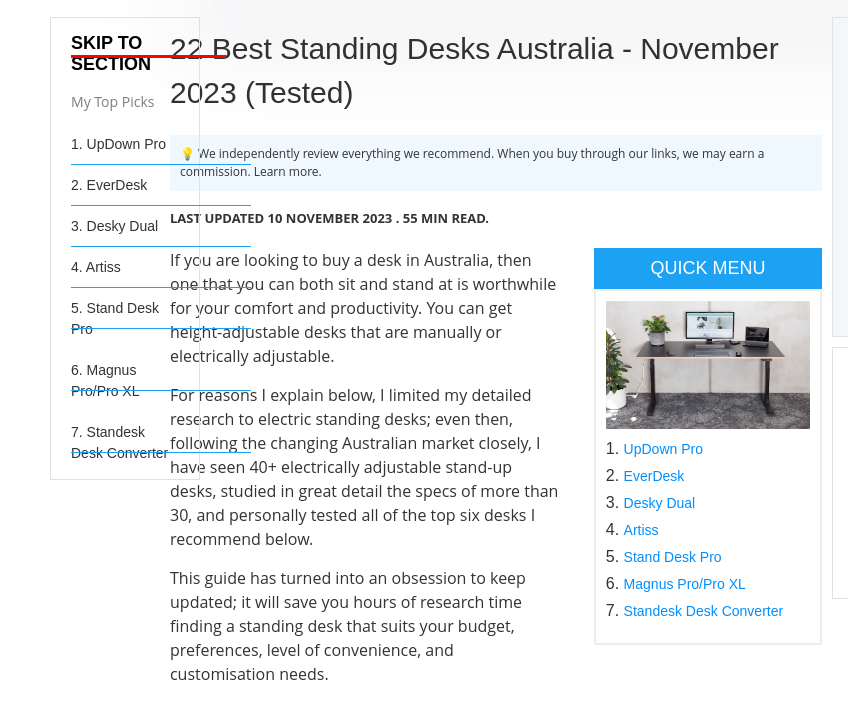
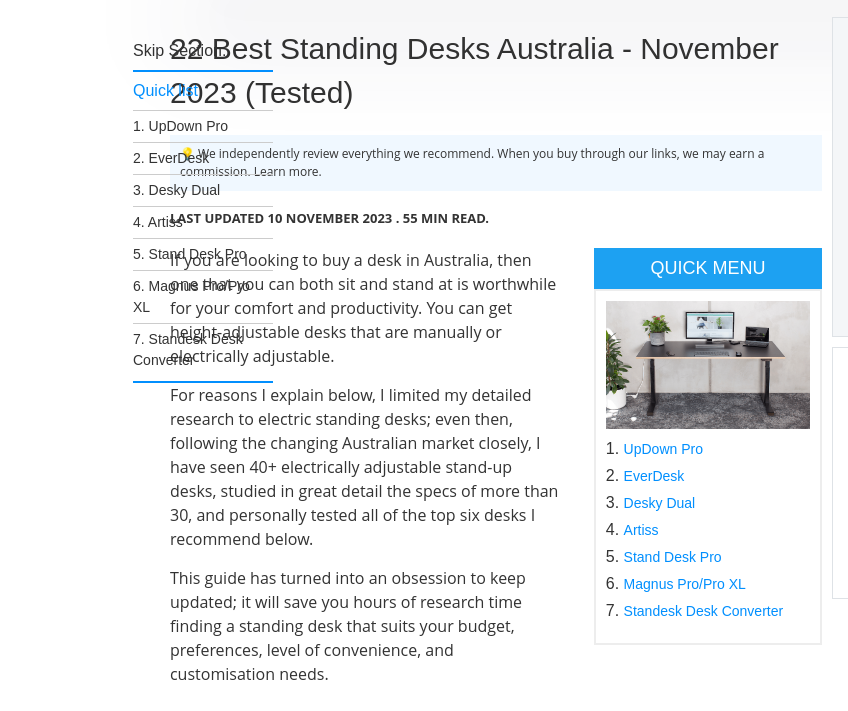
Before and after one commit to almumeetu/expertEasy-darren-Sherwood, a plain HTML site: page index.html in a window 1280 px wide. Shown: the part 106-817 px from the top of the page, 0-848 px from the left. Drawn offline with Linux system fonts and the light colour scheme.

Commit message:
fixed skip to section

```diff
--- a/css/style.css
+++ b/css/style.css
@@ -308,32 +308,37 @@
 /* Skip To Section */
 .skip-to-section {
 	width: 150px;
-	position: absolute;
-	left: 50px;
-	padding: 15px 20px;
-	border: 1px solid #DEE2E6;
+	position: fixed;
+	left: 10%;
+	padding: 15px 5px;
+	margin-top: 10px;
 }
 .skip-to-section .top-pickers{
     padding: ;
 }
 .skip-to-section .top-pickers h3 {
-	font-size: 18px;
+	font-size: 14px;
 	color: #000000;
     font-weight: bold;
     padding-bottom: 5px;
+
 }
-.skip-to-section .top-pickers h3::after {
-	content: '';
-	width: 155px;
-	height: 3px;
-	background: red;
-	position: absolute;
-	left: 0;
-	/* bottom: 3px; */
-	top: 22px;
+.q-list{
+    color: #018FFE;
+    border-top: 2px solid #018FFE;
+    padding-top: 10px;
+    padding-bottom: 10px;
+    border-bottom: 1px solid #CCCCCC;
 }
+
 .section-list ul li {
-	margin-top: 20px;
+	margin-top: 5px;
+	border-bottom: 1px solid #CCCCCC;
+	padding-bottom: 5px;
+}
+.section-list ul li:last-child{
+    border-bottom: 2px solid #018FFE !important;
+    padding-bottom: 10px;
 }
 .skip-to-section .top-pickers .section-list ul li a {
     text-decoration: none;
@@ -343,20 +348,19 @@
     font-weight: 200px;
     line-height: 1.5;
     color: #333333;
+    transition: all .3s;
 }
+.skip-to-section .top-pickers .section-list ul li:hover a h6{
+    color: #018FFE;
+}
+
 .skip-to-section .top-pickers .section-list ul li a h6 span{
     font-size: 14px;
     font-weight: 200px;
     line-height: 1.5;
     color: #333333;
+    transition: .3s;
 }
-.skip-to-section .top-pickers .section-list ul li a h6::after {
-	content: '';
-	width: 180px;
-	height: 1px;
-	background: #1DA1F2;
-	position: absolute;
-	left: 0;
-	/* bottom: 3px; */
-	top: 30px;
+.skip-to-section .top-pickers .section-list ul li:hover a h6 span{
+    color: #018FFE;
 }
--- a/index.html
+++ b/index.html
@@ -225,8 +225,8 @@
     <!--Skip to section -->
     <section class="skip-to-section">
         <div class="top-pickers">
-            <h3 class="mb-10">SKIP TO SECTION</h3>
-            <p>My Top Picks</p>
+            <h6 class="mb-10">Skip Section:</h6>
+            <h6 class="q-list"> Quick list</h6>
             <div class="section-list">
                 <ul>
                     <li><a href="#updown-pro"><h6>1. <span>UpDown Pro </span></h6></a></li>
```
